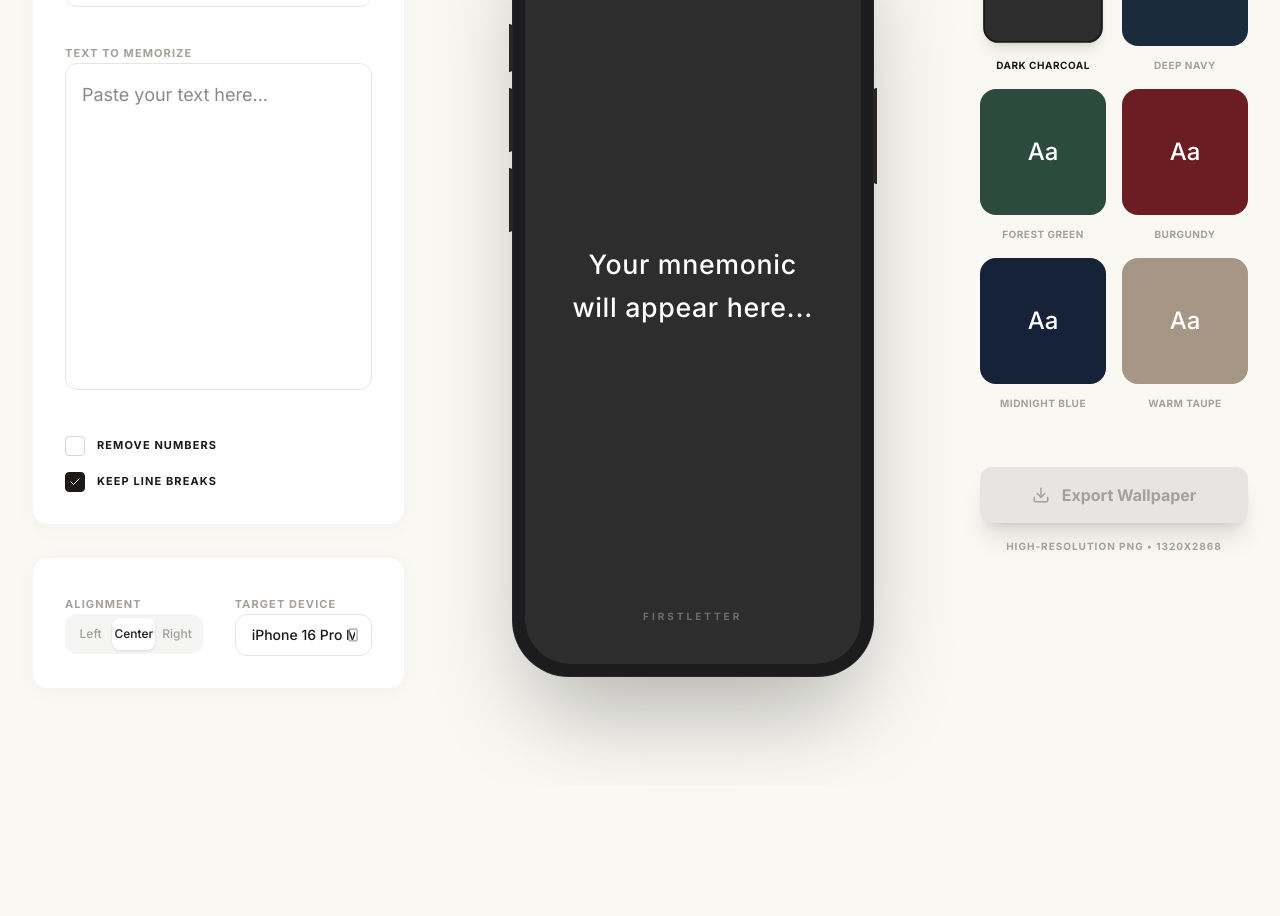
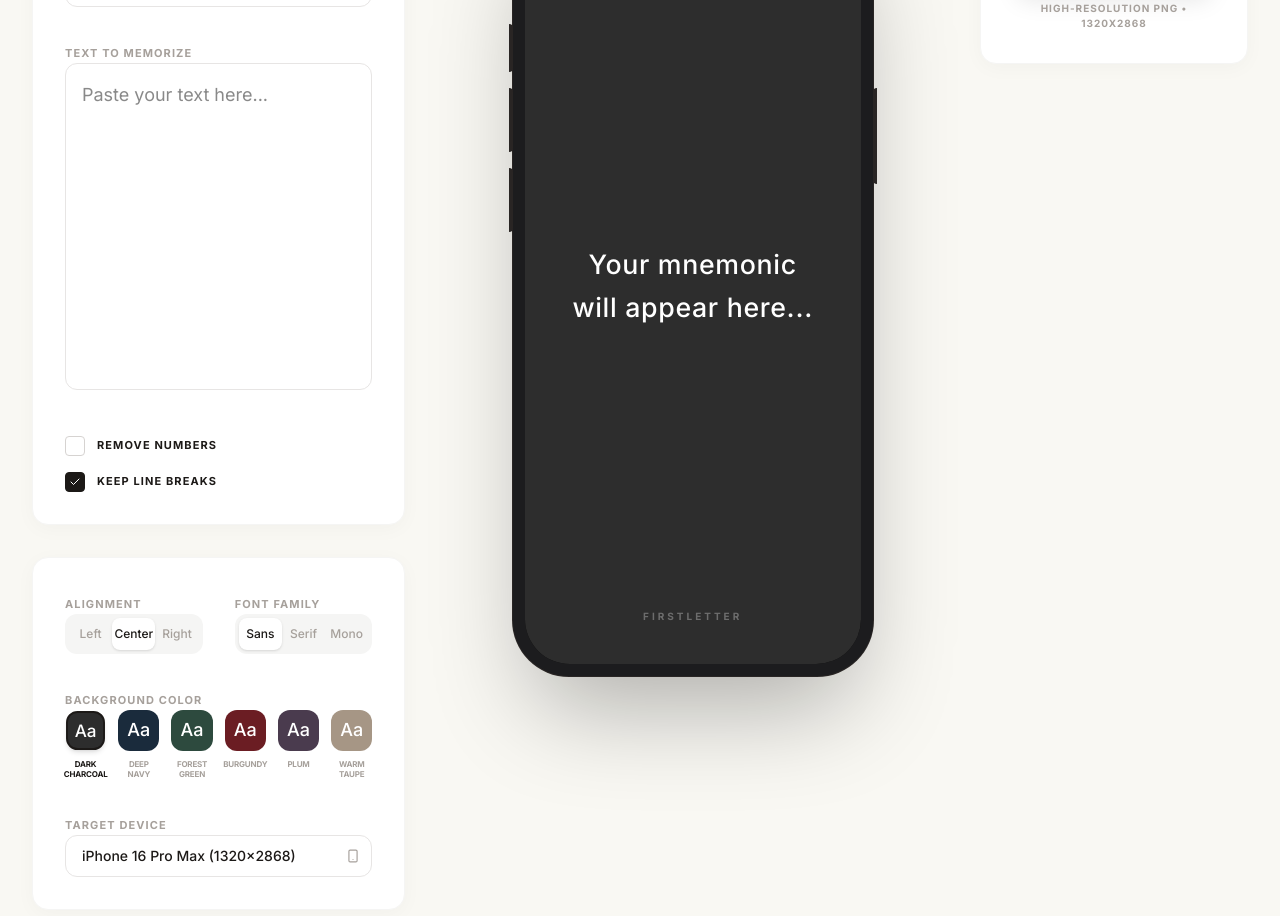
Before and after one commit to bnlrzbl/FirstLetter, a React (Vite) app: page / in a window 1280 px wide. Shown: the part 320-1236 px from the top of the page. Before the commit the page ends 1105 px from the top, so only its background shows below. Built offline with nearby package versions, Linux system fonts and the light colour scheme.

Commit message:
feat: Add font family selection
Introduces a new font family selection feature, allowing users to choose between sans-serif, serif, and monospace fonts. This enhances the customization options for generated wallpapers.

```diff
--- a/src/App.tsx
+++ b/src/App.tsx
@@ -39,7 +39,7 @@ const THEMES: Theme[] = [
   { name: 'Deep Navy', bg: '#1A2B3C', text: '#FFFFFF', accent: '#FFFFFF', font: 'sans-serif' },
   { name: 'Forest Green', bg: '#2D4A3E', text: '#FFFFFF', accent: '#FFFFFF', font: 'sans-serif' },
   { name: 'Burgundy', bg: '#6B1D23', text: '#FFFFFF', accent: '#FFFFFF', font: 'sans-serif' },
-  { name: 'Midnight Blue', bg: '#152238', text: '#FFFFFF', accent: '#FFFFFF', font: 'sans-serif' },
+  { name: 'Plum', bg: '#4A3B4E', text: '#FFFFFF', accent: '#FFFFFF', font: 'sans-serif' },
   { name: 'Warm Taupe', bg: '#A69685', text: '#FFFFFF', accent: '#FFFFFF', font: 'sans-serif' },
 ];
 
@@ -77,6 +77,7 @@ export default function App() {
   const [removeNumbers, setRemoveNumbers] = useState(false);
   const [keepLineBreaks, setKeepLineBreaks] = useState(true);
   const [textAlign, setTextAlign] = useState<'left' | 'center' | 'right'>('center');
+  const [fontFamily, setFontFamily] = useState<'sans' | 'serif' | 'mono'>('sans');
   const [selectedDevice, setSelectedDevice] = useState<Device>(DEVICES[0]);
   const [selectedTheme, setSelectedTheme] = useState<Theme>(THEMES[0]);
   const [isExporting, setIsExporting] = useState(false);
@@ -131,12 +132,19 @@ export default function App() {
     const padding = canvas.width * 0.15;
     const maxWidth = canvas.width - padding * 2;
 
+    const fontMap = {
+      sans: '"Inter", sans-serif',
+      serif: '"Libre Baskerville", serif',
+      mono: '"JetBrains Mono", monospace'
+    };
+    const currentFont = fontMap[fontFamily];
+
     // Draw Title
     ctx.fillStyle = selectedTheme.text;
     ctx.textAlign = 'center';
 
     const titleFontSize = Math.floor(canvas.width * 0.06);
-    ctx.font = `400 ${titleFontSize}px "Inter", sans-serif`;
+    ctx.font = `400 ${titleFontSize}px ${currentFont}`;
 
     const titleY = canvas.height * 0.15;
     if (title) {
@@ -159,7 +167,7 @@ export default function App() {
 
     // Dynamic Font Sizing Loop
     while (!fits && contentFontSize >= minFontSize) {
-      ctx.font = `400 ${contentFontSize}px "Inter", sans-serif`;
+      ctx.font = `400 ${contentFontSize}px ${currentFont}`;
       lineHeight = contentFontSize * 1.6;
       lines = [];
 
@@ -197,7 +205,7 @@ export default function App() {
     setCalculatedFontSize(contentFontSize);
 
     // Draw the calculated lines
-    ctx.font = `400 ${contentFontSize}px "Inter", sans-serif`;
+    ctx.font = `400 ${contentFontSize}px ${currentFont}`;
     ctx.textBaseline = 'middle';
     ctx.textAlign = textAlign;
 
@@ -213,11 +221,11 @@ export default function App() {
 
     // Footer / Subtle Branding
     ctx.globalAlpha = 0.3;
-    ctx.font = `400 ${Math.floor(canvas.width * 0.025)}px "Inter", sans-serif`;
+    ctx.font = `400 ${Math.floor(canvas.width * 0.025)}px ${currentFont}`;
     ctx.textAlign = 'center';
     ctx.fillText('FIRSTLETTER', canvas.width / 2, canvas.height - 100);
 
-  }, [title, mnemonic, selectedDevice, selectedTheme, textAlign]);
+  }, [title, mnemonic, selectedDevice, selectedTheme, textAlign, fontFamily]);
 
   return (
     <div className="min-h-screen bg-[#f9f8f3] text-[#141414] font-sans selection:bg-stone-200">
@@ -318,6 +326,53 @@ export default function App() {
 
             <div className="space-y-3">
               <label className="text-[11px] uppercase tracking-widest font-bold text-stone-400">
+                Font Family
+              </label>
+              <div className="flex bg-stone-100 p-1 rounded-xl">
+                {['Sans', 'Serif', 'Mono'].map((font) => (
+                  <button
+                    key={font}
+                    onClick={() => setFontFamily(font.toLowerCase() as any)}
+                    className={`flex-1 py-2 text-xs font-medium rounded-lg transition-all ${fontFamily === font.toLowerCase() ? 'bg-white shadow-sm text-stone-900' : 'text-stone-400 hover:text-stone-600'}`}
+                  >
+                    {font}
+                  </button>
+                ))}
+              </div>
+            </div>
+
+            <div className="space-y-4 md:col-span-2">
+              <label className="text-[11px] uppercase tracking-widest font-bold text-stone-400">
+                Background Color
+              </label>
+              <div className="grid grid-cols-3 sm:grid-cols-6 gap-3">
+                {THEMES.map((theme) => (
+                  <button
+                    key={theme.name}
+                    onClick={() => setSelectedTheme(theme)}
+                    className="flex flex-col items-center gap-2 group"
+                  >
+                    <div
+                      className={`w-full aspect-square rounded-xl flex items-center justify-center transition-all duration-300 border-2 ${
+                        selectedTheme.name === theme.name ? 'border-stone-900 scale-95 shadow-md' : 'border-transparent hover:scale-105'
+                      }`}
+                      style={{ backgroundColor: theme.bg }}
+                    >
+                      <span className="text-lg font-medium" style={{
+                        color: theme.text,
+                        fontFamily: fontFamily === 'sans' ? '"Inter", sans-serif' : fontFamily === 'serif' ? '"Libre Baskerville", serif' : '"JetBrains Mono", monospace'
+                      }}>Aa</span>
+                    </div>
+                    <span className={`text-[8px] font-bold uppercase tracking-tight transition-colors text-center leading-tight ${selectedTheme.name === theme.name ? 'text-stone-900' : 'text-stone-400'}`}>
+                      {theme.name}
+                    </span>
+                  </button>
+                ))}
+              </div>
+            </div>
+
+            <div className="space-y-3 md:col-span-2">
+              <label className="text-[11px] uppercase tracking-widest font-bold text-stone-400">
                 Target Device
               </label>
               <div className="relative">
@@ -355,7 +410,7 @@ export default function App() {
                   style={{
                     backgroundColor: selectedTheme.bg,
                     color: selectedTheme.text,
-                    fontFamily: '"Inter", sans-serif'
+                    fontFamily: fontFamily === 'sans' ? '"Inter", sans-serif' : fontFamily === 'serif' ? '"Libre Baskerville", serif' : '"JetBrains Mono", monospace'
                   }}
                 >
                   <div className="px-10 w-full space-y-10" style={{ textAlign: textAlign }}>
@@ -396,36 +451,10 @@ export default function App() {
           </div>
         </section>
 
-        {/* Right Section: Themes & Export */}
-        <section className="lg:col-span-3 space-y-10">
-          <div className="space-y-6">
-            <label className="text-[11px] uppercase tracking-widest font-bold text-stone-400">
-              Aesthetic Theme
-            </label>
-            <div className="grid grid-cols-2 gap-4">
-              {THEMES.map((theme) => (
-                <button
-                  key={theme.name}
-                  onClick={() => setSelectedTheme(theme)}
-                  className="flex flex-col items-center gap-3 group"
-                >
-                  <div
-                    className={`w-full aspect-square rounded-2xl flex items-center justify-center transition-all duration-300 border-2 ${
-                      selectedTheme.name === theme.name ? 'border-stone-900 scale-95 shadow-lg' : 'border-transparent hover:scale-105'
-                    }`}
-                    style={{ backgroundColor: theme.bg }}
-                  >
-                    <span className="text-2xl font-medium" style={{ color: theme.text }}>Aa</span>
-                  </div>
-                  <span className={`text-[10px] font-bold uppercase tracking-wider transition-colors ${selectedTheme.name === theme.name ? 'text-stone-900' : 'text-stone-400'}`}>
-                    {theme.name}
-                  </span>
-                </button>
-              ))}
-            </div>
-          </div>
-
-          <div className="space-y-4 pt-4">
+        {/* Right Section: Export */}
+        <section className="lg:col-span-3 space-y-6 lg:pt-0">
+          <div className="bg-white rounded-2xl p-8 card-shadow border border-stone-100 space-y-6">
+            <div className="space-y-4">
               <button
                 onClick={handleExport}
                 disabled={!content || isExporting}
@@ -447,6 +476,7 @@ export default function App() {
                 High-resolution PNG • {selectedDevice.width}x{selectedDevice.height}
               </p>
             </div>
+          </div>
         </section>
       </main>
     </div>
--- a/src/index.css
+++ b/src/index.css
@@ -1,9 +1,10 @@
-@import url('https://fonts.googleapis.com/css2?family=Inter:wght@400;500;600;700&family=Libre+Baskerville:ital,wght@0,400;0,700;1,400&display=swap');
+@import url('https://fonts.googleapis.com/css2?family=Inter:wght@400;500;600;700&family=Libre+Baskerville:ital,wght@0,400;0,700;1,400&family=JetBrains+Mono:wght@400;500;700&display=swap');
 @import "tailwindcss";
 
 @theme {
   --font-sans: "Inter", ui-sans-serif, system-ui, sans-serif;
   --font-serif: "Libre Baskerville", serif;
+  --font-mono: "JetBrains Mono", monospace;
 }
 
 :root {
```
Lines whose indentation alone changed are shown as unchanged.
